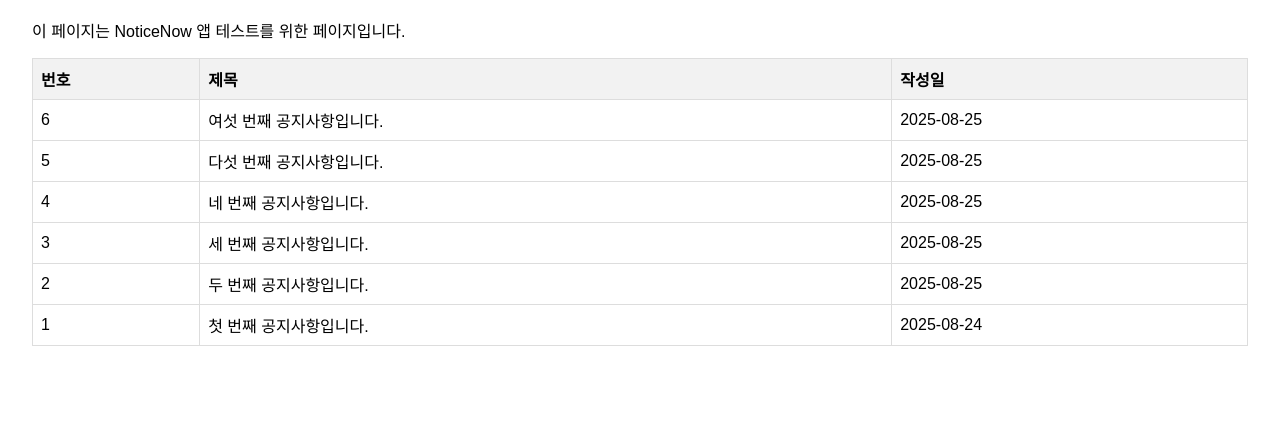
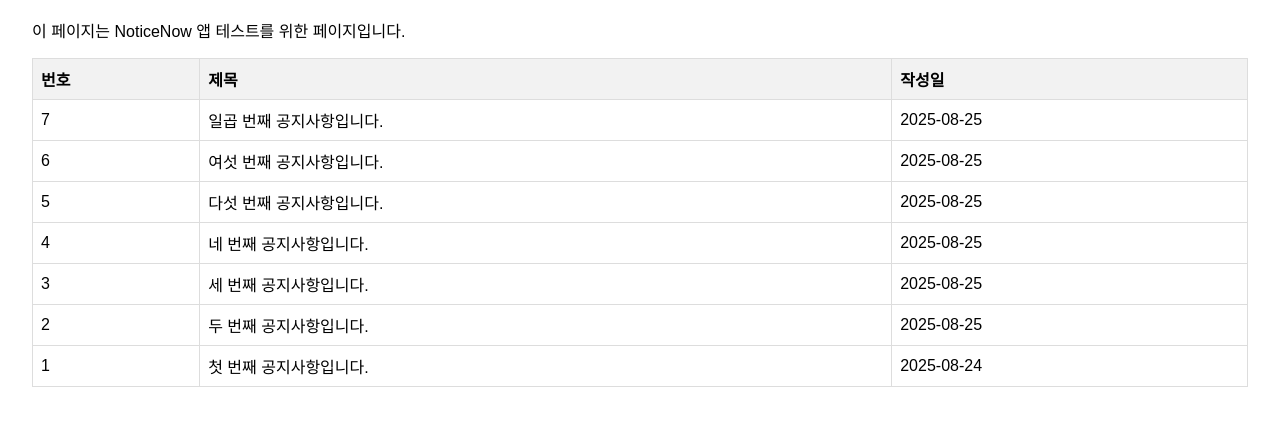
Before and after one commit to dev-dohoon/notice-test-server, a plain HTML site: page index.html in a window 1280 px wide. Shown: the part 81-506 px from the top of the page. Drawn offline with Linux system fonts and the light colour scheme.

Commit message:
Update index.html

```diff
--- a/index.html
+++ b/index.html
@@ -27,6 +27,11 @@
         </thead>
         <tbody>
             <!-- 여기에 있는 <tr> 태그의 개수가 공지사항의 개수가 됩니다. -->
+            <tr>
+                <td>7</td>
+                <td>일곱 번째 공지사항입니다.</td>
+                <td>2025-08-25</td>
+            </tr>
             <tr>
                 <td>6</td>
                 <td>여섯 번째 공지사항입니다.</td>
```
